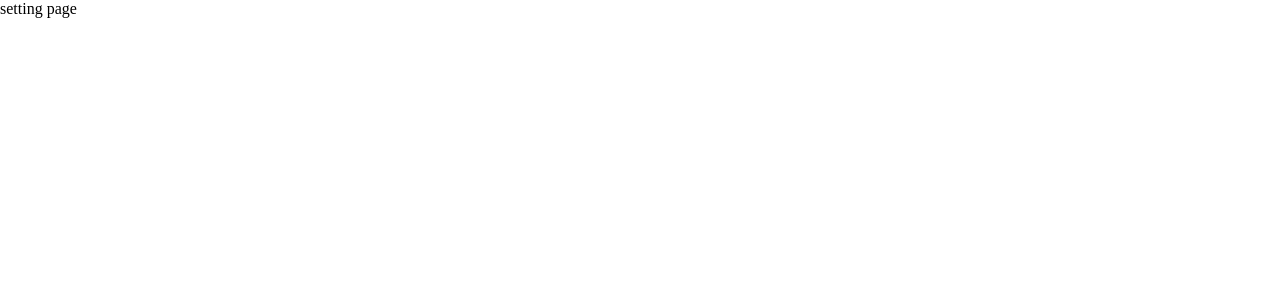
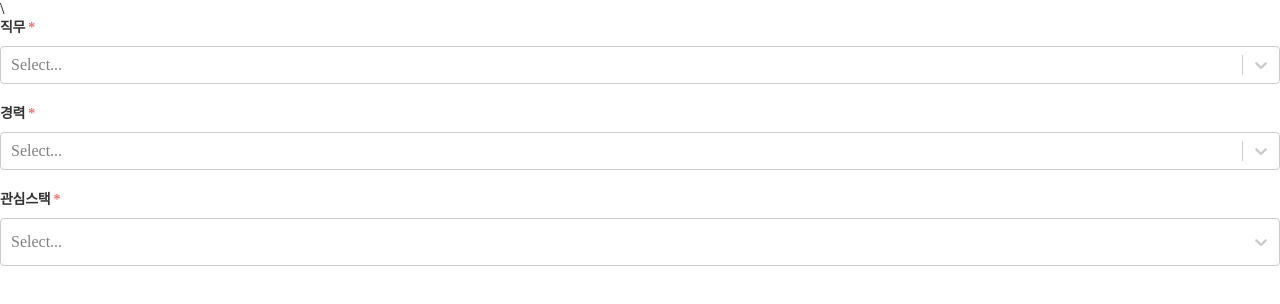
Before and after one commit to Journey5873/coconet, a React (Create React App) app: page /setting in a window 1280 px wide. Shown: the top 304 px of the page. Built offline with nearby package versions, Linux system fonts and the light colour scheme.

Commit message:
singleSelecter, multipleSelector 추가

```diff
--- a/package.json
+++ b/package.json
@@ -10,6 +10,7 @@
     "@mui/styled-engine": "^5.14.10",
     "@mui/styled-engine-sc": "^5.14.10",
     "@react-oauth/google": "^0.11.1",
+    "@reduxjs/toolkit": "^1.9.7",
     "@testing-library/jest-dom": "^5.17.0",
     "@testing-library/react": "^13.4.0",
     "@testing-library/user-event": "^13.5.0",
@@ -22,6 +23,7 @@
     "react": "^18.2.0",
     "react-dom": "^18.2.0",
     "react-material-ui-carousel": "^3.4.2",
+    "react-redux": "^8.1.3",
     "react-router-dom": "^6.16.0",
     "react-scripts": "5.0.1",
     "react-select": "^5.7.7",
--- a/src/App.tsx
+++ b/src/App.tsx
@@ -10,6 +10,7 @@ import { BrowserRouter, Route, Routes } from "react-router-dom";
 import SocialKakao from "./utils/SosialKakao";
 import RegisterImage from "./components/atoms/RegisterImage";
 import SingleSelect from "./components/atoms/Select/SingleSelect";
+import MultipleSelectWithCount from "./components/atoms/Select/MultipleSelectWithCount";
 import MultipleSelect from "./components/atoms/Select/MultipleSelect";
 
 import CustomCarousel from "./components/organisms/Carousel";
@@ -24,10 +25,19 @@ import { useRoutes } from "react-router-dom";
 
 import { routes } from "./routes";
 
+
+
 function App() {
     const elem = useRoutes(routes);
 
-    return elem;
+    return (
+        <>
+        <SingleSelect label="직무" />
+        <SingleSelect label="경력" />
+        <MultipleSelect label={"관심스택"} />
+
+        </>
+    );
 }
 
 export default App;
--- /dev/null
+++ b/src/components/assets/data/data.tsx
@@ -0,0 +1,30 @@
+export interface PositonProps {
+  readonly value: string;
+  readonly label: string;
+}
+
+export const PositionOptions:PositonProps[] = [
+  { value: 'Backend', label: 'Backend'},
+  { value: 'Frontend', label: 'Frontend'},
+  { value: 'Designer', label: 'Designer' },
+  { value: 'IOS', label: 'IOS'},
+  { value: 'Android', label: 'Android' },
+  { value: 'PM', label: 'PM' },
+  { value: 'QA', label: 'QA' },
+  { value: 'GameDev', label: 'GameDev' },
+  { value: 'DevOps', label: 'DevOps'},
+];
+
+export const CareerOptions = [
+  { value: 0, label: "0년"},
+  { value: 1, label: "1년"},
+  { value: 2, label: "2년" },
+  { value: 3, label: "3년"},
+  { value: 4, label: "4년" },
+  { value: 5, label: "5년" },
+  { value: 6, label: "6년"},
+  { value: 7, label: "7년" },
+  { value: 8, label: "8년"},
+  { value: 9, label: "9년"},
+  { value: 10, label: "10년 이상"},
+]
--- a/src/components/atoms/Select/MultipleSelect.tsx
+++ b/src/components/atoms/Select/MultipleSelect.tsx
@@ -1,60 +1,35 @@
 import React from 'react';
-import Select from 'react-select'
-import makeAnimated from 'react-select/animated';
+import { useSelector } from 'react-redux';
+
+import Select from 'react-select';
+import { RootState } from '../../../store/config';
+import { LabelProps } from './SingleSelect';
 import styled from 'styled-components';
 
-interface MultipleProp {
-    label: string;
-}
-
-const animatedComponents = makeAnimated();
-
-  const skillList = [
-    { value: 'JavaScript', label: 'JavaScript' },
-    { value: 'TypeScript', label: 'TypeScript' },
-    { value: 'React', label: 'React' },
-    { value: 'Vue', label: 'Vue' },
-    { value: 'Nodejs', label: 'Nodejs' },
-    { value: 'Java', label: 'Java' },
-    { value: 'Spring', label: 'Spring'},
-    { value: 'Kotlin', label: 'Kotlin' },
-    { value: 'C++', label: 'C++' },
-    { value: 'Go', label: 'Go'},
-    { value: 'Python', label: 'Python' },
-    { value: 'Django', label: 'Django' },
-    { value: 'Flutter', label: 'Flutter'},
-    { value: 'Swift', label: 'Swift' },
-    { value: 'ReactNative',label: 'ReactNative'},
-    { value: 'Unity', label: 'Unity' },
-    { value: 'AWS', label: 'AWS' },
-    { value: 'Kubernetes', label: 'Kubernetes' },
-    { value: 'Docker', label: 'Docker' },
-    { value: 'Git', label: 'Git' },
-    { value: 'Figma', label: 'Figma' },
-    { value: 'Zeplin', label: 'Zeplin' },
-    { value: 'Jest', label: 'Jest' },
-];
-
-
-
-export default function MultipleSelect({label}:MultipleProp) {
+export default function MultipleSelect({label}:LabelProps) {
+    const item = useSelector((state: RootState) => state.positionList);
 
     return (
-        <StyledMultipleSelectWapprer>
-        <StyledInputLabel id="demo-simple-select-label">{label}<StyledRequired>*</StyledRequired></StyledInputLabel>
-            <StlyedMultiSelect
-            closeMenuOnSelect={false}
-            components={animatedComponents}
-            defaultValue={[skillList[4], skillList[5]]}
-            isMulti
-            options={skillList}
-            />
-        </StyledMultipleSelectWapprer>
+        <StyledLabelAndSelect>
+            <StyledInputLabel id="demo-simple-select-label">{label}<StyledRequired>*</StyledRequired></StyledInputLabel>
+            <StyledSelect
+                isMulti
+                name="colors"
+                options={item}
+                className="basic-multi-select"
+                classNamePrefix="select"
+                placeholder="Select..."
+                />
+        </StyledLabelAndSelect>
     )
-}
 
-const StyledMultipleSelectWapprer = styled.div`
-    max-width : 500px;
+};
+
+const StyledLabelAndSelect = styled.div`
+    display: flex;
+    flex-direction: column;
+    gap: 8px;
+    margin-bottom: 20px;
 `
 
 const StyledInputLabel = styled.label`
@@ -64,6 +39,7 @@ const StyledInputLabel = styled.label`
     line-height: 20px;
     letter-spacing: -0.28px;
 `
+
 const StyledRequired = styled.span`
     padding-left : 3px;
     color: rgb(234, 114, 111);
@@ -73,22 +49,21 @@ const StyledRequired = styled.span`
     letter-spacing: -0.28px;
 `
 
-const StlyedMultiSelect = styled(Select)`
-        -webkit-box-align: center;
-    align-items: center;
-    background-color: rgb(255, 255, 255);
-    border-color: rgb(204, 204, 204);
-    border-radius: 4px;
-    cursor: default;
-    display: flex;
-    flex-wrap: wrap;
-    -webkit-box-pack: justify;
-    justify-content: space-between;
-    min-height: 48px;
-    position: relative;
-    transition: all 100ms ease 0s;
-    box-sizing: border-box;
-    max-width: 500px;
-    width: 100%;
-    outline: 0px !important;
+
+const StyledSelect = styled(Select)`
+    &.basic-multi-select {
+        .select__control {
+            min-height : 48px;
+        }
+        .select__value-container .select__multi-value {
+            font-weight :550;
+        }
+        .select__indicators .select__indicator-separator {
+            display: none;
+        }
+        .select__menu .select__menu-list .select__option {
+            font-weight :550;
+        }
+    }
+
 `
--- /dev/null
+++ b/src/components/atoms/Select/MultipleSelectWithCount.tsx
@@ -0,0 +1,146 @@
+import * as React from "react";
+import { Theme, useTheme } from "@mui/material/styles";
+import Box from "@mui/material/Box";
+import OutlinedInput from "@mui/material/OutlinedInput";
+import InputLabel from "@mui/material/InputLabel";
+import MenuItem from "@mui/material/MenuItem";
+import FormControl from "@mui/material/FormControl";
+import Select, { SelectChangeEvent } from "@mui/material/Select";
+import Chip from "@mui/material/Chip";
+import { useSelector, useDispatch } from "react-redux";
+import styled from "styled-components";
+import { decrease, increase } from "../../../store/positionSlice";
+import { RootState } from "../../../store/config";
+import AddCircleOutlineIcon from '@mui/icons-material/AddCircleOutline';
+import RemoveCircleOutlineIcon from '@mui/icons-material/RemoveCircleOutline';
+
+const ITEM_HEIGHT = 48;
+const ITEM_PADDING_TOP = 8;
+const MenuProps = {
+  PaperProps: {
+    style: {
+      maxHeight: ITEM_HEIGHT * 4.5 + ITEM_PADDING_TOP,
+      width: 250
+    }
+  }
+};
+
+
+function getStyles(name: string, personName: readonly string[], theme: Theme) {
+  return {
+    fontWeight:
+      personName.indexOf(name) === -1
+        ? theme.typography.fontWeightRegular
+        : theme.typography.fontWeightMedium
+  };
+}
+
+export default function MultipleSelectWithCount() {
+  const theme = useTheme();
+  const [personName, setPersonName] = React.useState<string[]>([]);
+  const [count, setCount] = React.useState(0);
+
+  const item = useSelector((state : RootState) => state.positionList);
+
+  let dispatch = useDispatch();
+
+
+  const handleChange = (event: SelectChangeEvent<typeof personName>) => {
+    event.preventDefault();
+
+    const {
+      target: { value }
+      } = event;
+      setPersonName(
+      // On autofill we get a stringified value.
+      typeof value === "string" ? value.split(",") : value
+    );
+  };
+
+  return (
+    <div>
+      <FormControl sx={{ m: 1, width: 300 }}>
+        <InputLabel id="demo-multiple-chip-label">Chip</InputLabel>
+        <Select
+          labelId="demo-multiple-chip-label"
+          id="demo-multiple-chip"
+          multiple
+          value={personName}
+          onChange={handleChange}
+          input={<OutlinedInput id="select-multiple-chip" label="Chip" />}
+                  renderValue={(selected) => (
+                    <Box sx={{ display: "flex", flexWrap: "wrap", gap: 0.5 }}>
+                          {selected.map((value) => {
+                              const isSelected = item.find((item => item.value === value))?.count;
+                              return (
+                               isSelected as number > 0 &&  <Chip key={value} label={ value + " (" +item.find((item => item.value === value))?.count + ")"}></Chip>
+                        )
+                    })}
+            </Box>
+          ) }
+          MenuProps={MenuProps}
+        >
+          {item.map((name:any,i:number) => (
+            <MenuItem
+              key={name.value}
+              value={name.value}
+              style={getStyles(name.value, personName, theme)}
+            >
+              {name.value}
+                  <RemoveCircleOutlineIcon onClick={(e) => {
+                      e.stopPropagation();
+                      dispatch(decrease(item[i].id));
+                  }}>-</RemoveCircleOutlineIcon>
+              {name.count}
+                  <AddCircleOutlineIcon onClick={(e) => {
+                      e.stopPropagation();
+                      dispatch(increase(item[i].id));
+                  }}>+</AddCircleOutlineIcon>
+            </MenuItem>
+          ))}
+        </Select>
+      </FormControl>
+    </div>
+  );
+}
+
+
+const StyledMultipleSelectWapprer = styled.div`
+    max-width : 500px;
+`
+
+const StyledInputLabel = styled.label`
+    color: rgb(51, 51, 51);
+    font-size: 14px;
+    font-weight: 700;
+    line-height: 20px;
+    letter-spacing: -0.28px;
+`
+const StyledRequired = styled.span`
+    padding-left : 3px;
+    color: rgb(234, 114, 111);
+    font-size: 14px;
+    font-weight: 700;
+    line-height: 20px;
+    letter-spacing: -0.28px;
+`
+
+const StlyedMultiSelect = styled(Select)`
+        -webkit-box-align: center;
+    align-items: center;
+    background-color: rgb(255, 255, 255);
+    border-color: rgb(204, 204, 204);
+    border-radius: 4px;
+    cursor: default;
+    display: flex;
+    flex-wrap: wrap;
+    -webkit-box-pack: justify;
+    justify-content: space-between;
+    min-height: 48px;
+    position: relative;
+    transition: all 100ms ease 0s;
+    box-sizing: border-box;
+    max-width: 500px;
+    width: 100%;
+    outline: 0px !important;
+`
--- a/src/components/atoms/Select/SingleSelect.tsx
+++ b/src/components/atoms/Select/SingleSelect.tsx
@@ -1,39 +1,36 @@
-import Select, { SelectChangeEvent } from '@mui/material/Select';
-// import InputLabel from '@mui/material/InputLabel';
-import MenuItem from '@mui/material/MenuItem';
-import React from 'react';
+import React, { useEffect, useState } from 'react';
+import Select from 'react-select';
 import styled from 'styled-components';
+import { PositionOptions, PositonProps } from '../../assets/data/data';
+import { CareerOptions } from '../../assets/data/data';
 
-interface LabelProps {
+export interface LabelProps {
     label: string;
 }
 
+
+
 export default function SingleSelect({label} : LabelProps) {
- const [value, setValue] = React.useState('');
+    const [value, setValue] = useState<PositonProps | any>([]);
 
-  const handleChange = (event: SelectChangeEvent<unknown>) => {
-    setValue(event.target.value as string);
-  };
+    useEffect(() => {
+        if (label === "직무") {
+            setValue(PositionOptions);
+        } else if (label === "경력") {
+            setValue(CareerOptions);
+        }
+    }, [label]);
 
     return (
         <StyledSelectWrapper>
             <StyledInputLabel id="demo-simple-select-label">{label}<StyledRequired>*</StyledRequired></StyledInputLabel>
             <StyledSelect
-            labelId="demo-simple-select-label"
-            id="demo-simple-select"
-            value={value}
-            label="Age"
-            onChange={handleChange}
-        >
-            <MenuItem value={10}>프론트엔드</MenuItem>
-            <MenuItem value={20}>백엔드</MenuItem>
-            <MenuItem value={30}>디자이너</MenuItem>
-            <MenuItem value={40}>IOS</MenuItem>
-            <MenuItem value={50}>안드로이드</MenuItem>
-            <MenuItem value={60}>데브옵스</MenuItem>
-            <MenuItem value={70}>PM</MenuItem>
-            <MenuItem value={80}>기획자</MenuItem>
-            </StyledSelect>
+                aria-labelledby="aria-label"
+                defaultValue={[value[0]]}
+                inputId="aria-example-input"
+                options={value}
+                className='singleSelect'
+                />
         </StyledSelectWrapper>
     )
 }
@@ -62,20 +59,7 @@ const StyledRequired = styled.span`
 `
 
 const StyledSelect = styled(Select)`
-    align-items: center;
-    background-color: rgb(255, 255, 255);
-    border-color: rgb(204, 204, 204);
-    border-radius: 4px;
-    border-style: solid;
-    border-width: 1px;
-    display: flex;
-    flex-wrap: wrap;
-    justify-content: space-between;
-    min-height: 48px;
-    position: relative;
-    transition: all 100ms ease 0s;
-    box-sizing: border-box;
-    max-width: 500px;
-    width: 100%;
-    outline: 0px !important;
+    &.singleSelect .css-1fdsijx-ValueContainer {
+       min-height : 48px;
+    }
 `
--- a/src/index.tsx
+++ b/src/index.tsx
@@ -2,11 +2,15 @@ import React from "react";
 import ReactDOM from "react-dom/client";
 import App from "./App";
 import { BrowserRouter } from "react-router-dom";
+import { Provider } from "react-redux";
+import store from "./store/config";
 const root = ReactDOM.createRoot(document.getElementById("root") as HTMLElement);
 root.render(
-    <React.StrictMode>
-        <BrowserRouter>
-            <App />
-        </BrowserRouter>
+    <React.StrictMode>\
+         <Provider store={store}>
+            <BrowserRouter>
+                <App />
+            </BrowserRouter>
+        </Provider>
     </React.StrictMode>
 );
--- /dev/null
+++ b/src/store/config.tsx
@@ -0,0 +1,11 @@
+import { configureStore } from "@reduxjs/toolkit";
+import positionList from "./positionSlice";
+
+const store = configureStore({
+    reducer: {
+        positionList: positionList.reducer,
+    },
+});
+
+export default store;
+export type RootState = ReturnType<typeof store.getState>;
--- /dev/null
+++ b/src/store/positionSlice.tsx
@@ -0,0 +1,50 @@
+import { createSlice } from "@reduxjs/toolkit";
+
+// positionList : 선택된 포지션을 담고 있는 어레이
+
+let positionList = createSlice({
+  name: 'positionList',
+  initialState: [
+  { value: 'JavaScript', label: 'JavaScript', count : 0, id : 0 },
+  { value: 'TypeScript', label: 'TypeScript', count : 0, id : 1 },
+  { value: 'React', label: 'React', count : 0, id : 2 },
+  { value: 'Vue', label: 'Vue', count : 0, id : 3 },
+  { value: 'Nodejs', label: 'Nodejs', count : 0, id : 4 },
+  { value: 'Java', label: 'Java', count : 0, id : 5 },
+  { value: 'Spring', label: 'Spring', count : 0, id : 6},
+  { value: 'Kotlin', label: 'Kotlin', count : 0, id : 7 },
+  { value: 'C++', label: 'C++', count : 0, id : 8 },
+  { value: 'Go', label: 'Go', count : 0, id : 9},
+  { value: 'Python', label: 'Python', count : 0, id : 10 },
+  { value: 'Django', label: 'Django', count : 0, id : 11 },
+  { value: 'Flutter', label: 'Flutter', count : 0, id : 12},
+  { value: 'Swift', label: 'Swift', count : 0, id : 13 },
+  { value: 'ReactNative',label: 'ReactNative',count : 0, id : 14},
+  { value: 'Unity', label: 'Unity', count : 0, id : 15 },
+  { value: 'AWS', label: 'AWS', count : 0, id : 16},
+  { value: 'Kubernetes', label: 'Kubernetes', count : 0 , id : 17},
+  { value: 'Docker', label: 'Docker', count : 0, id : 18 },
+  { value: 'Git', label: 'Git', count : 0, id : 19 },
+  { value: 'Figma', label: 'Figma', count : 0, id : 20 },
+  { value: 'Zeplin', label: 'Zeplin', count : 0, id : 21 },
+  { value: 'Jest', label: 'Jest', count : 0, id : 22 },
+  ],
+  reducers: {
+
+    increase(state, action) {
+      const index = state.findIndex((item) => item.id === action.payload)
+      state[index].count++;
+    },
+    decrease(state, action) {
+      const index = state.findIndex((item) => item.id === action.payload)
+      if (state[index].count > 0) {
+        state[index].count--;
+      }
+    },
+  }
+})
+
+export let { increase, decrease } = positionList.actions;
+
+
+export default positionList;
```
Also changed, not shown: 1 other file (tests, documents, lock files or other folders).
